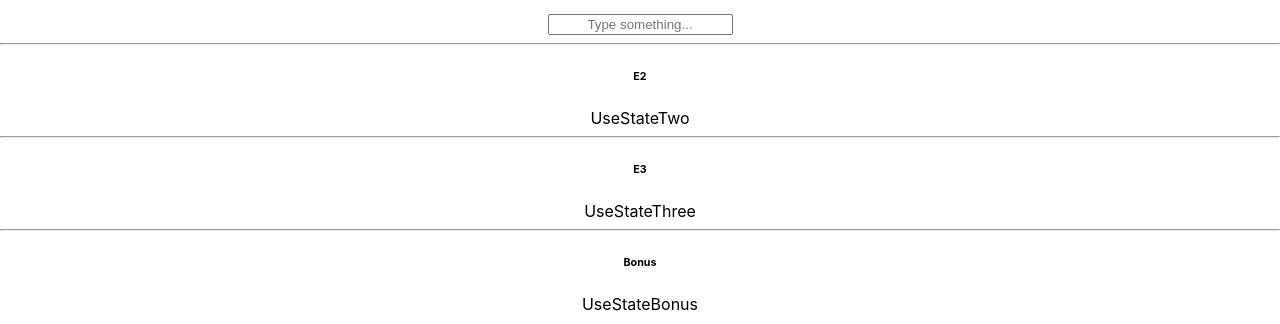
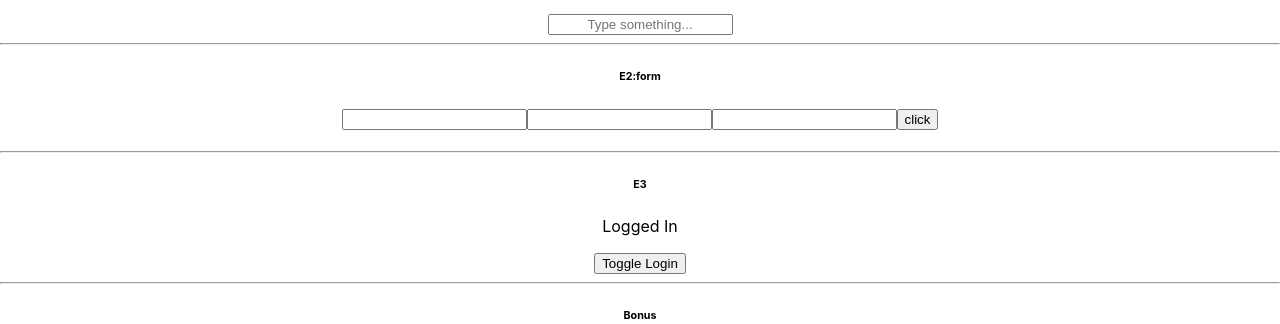
Before and after one commit to MarkGiddings202/React, a React (Create React App) app in the folder practice-app/: page / in a window 1280 px wide. Shown: the part 2358-2682 px from the top of the page. Built offline with nearby package versions, Linux system fonts and the light colour scheme.

Commit message:
useState

```diff
--- a/practice-app/src/App.js
+++ b/practice-app/src/App.js
@@ -18,8 +18,8 @@ import SectionE3 from "./Props-&-Prop-Drilling/e3/SectionE3";
 // useState
 import Counter from "./UseState-Hook/Counter";
 import Textbox from "./UseState-Hook/Textbox";
-import UseStateTwo from "./UseState-Hook/UseStateTwo";
-import UseStateThree from "./UseState-Hook/UseStateThree";
+import Form from "./UseState-Hook/Form";
+import Profile from "./UseState-Hook/ProfileFolder/Profile";
 
 // Bonus
 import UseStateBonus from "./UseState-Hook/UseStateBonus";
@@ -74,11 +74,11 @@ function App() {
       <h6>E1</h6>
       <Textbox/>
       <hr></hr>
-      <h6>E2</h6>
-      <UseStateTwo />
+      <h6>E2:form</h6>
+      <Form/>
       <hr></hr>
       <h6>E3</h6>
-      <UseStateThree />
+      <Profile/>
       <hr></hr>
       <h6>Bonus</h6>
       <UseStateBonus />
--- /dev/null
+++ b/practice-app/src/UseState-Hook/Form.jsx
@@ -0,0 +1,74 @@
+import React, { useState } from "react";
+
+function Form() {
+  let [fName, setFirstName] = useState("");
+  let [lName, setLastName] = useState("");
+  let [email, setEmail] = useState("");
+  let [h1Text , seth1Text] = useState("")
+
+  const handleFname = (e) => {
+    setFirstName(e.target.value);
+  };
+
+  const handleLname = (e) => {
+    setLastName(e.target.value);
+  };
+
+  const handleEmail = (e) => {
+    setEmail(e.target.value);
+  };
+
+
+  const handleSubmit = (e) => {
+    e.preventDefault();
+    console.log(fName);
+    console.log(lName);
+    console.log(email);
+    seth1Text(`First Name: ${fName}  Last Name: ${lName}  Email: ${email}`)
+    // Reset's after each value
+    setFirstName('')
+    setLastName('')
+    setEmail('')
+  };
+
+  return (
+    <>
+      <form onSubmit={handleSubmit}>
+        <input fname="first name" type="text" onInput={handleFname}></input>
+        <input lname="last name" type="text" onInput={handleLname}></input>
+        <input email="email" type="text" onInput={handleEmail}></input>
+        {/* forms have buttons with type submit  */}
+        <button type="submit">click</button>
+      </form>
+      <h1>
+       {h1Text}
+      </h1>
+    </>
+  );
+}
+
+export default Form;
+
+/*
+    1. Create a new Vite React Project
+
+    2. Create a Form.jsx file to create a Form
+       Component that you export within it
+
+    3. Inside Form, create an 3 <input> text fields, one
+       for first name, last name, and email. Create a 'submit'
+       <button> below the inputs. Wrap the inputs and button inside
+       a <form> element. Then, add an <h1> element below the
+       <form> element (empty text to start)
+
+    4. Make it so that when you type in to the 3 <input> elements
+       and then click 'submit', the data for the 3 inputs gets
+       displayed inside the <h1> element as text. You can format
+       this text however you want, but make sure the page does not
+       reload when you click 'submit'
+
+    5. Import the Form component in to main.jsx and replace the
+       <App /> with it and test that it works in the Browser
+
+    BONUS* Can you think of a few ways you could do this?
+*/
--- /dev/null
+++ b/practice-app/src/UseState-Hook/ProfileFolder/Button.jsx
@@ -0,0 +1,19 @@
+import React from "react";
+
+function Button({ setLoginText,loginText }) {
+  const handleClick = () => {
+    if (loginText === "Logged out") {
+      setLoginText("Logged In");
+    } else {
+      setLoginText("Logged out");
+    }
+  };
+
+  return (
+    <>
+      <button onClick={handleClick}>Toggle Login</button>
+    </>
+  );
+}
+
+export default Button;
--- /dev/null
+++ b/practice-app/src/UseState-Hook/ProfileFolder/Profile.jsx
@@ -0,0 +1,16 @@
+import React, { useState } from "react";
+import Button from "./Button";
+
+function Profile() {
+
+  let [loginText, setLoginText] = useState("Logged In");
+
+  return (
+      <>
+      <p>{loginText}</p>
+      <Button setLoginText={setLoginText} loginText={loginText}/>
+      </>
+  )
+}
+
+export default Profile;
--- a/practice-app/src/UseState-Hook/UseStateThree.jsx
+++ /dev/null
@@ -1,9 +0,0 @@
-import React from 'react'
-
-function UseStateThree() {
-  return (
-    <div>UseStateThree</div>
-  )
-}
-
-export default UseStateThree
--- a/practice-app/src/UseState-Hook/UseStateTwo.jsx
+++ /dev/null
@@ -1,9 +0,0 @@
-import React from 'react'
-
-function UseStateTwo() {
-  return (
-    <div>UseStateTwo</div>
-  )
-}
-
-export default UseStateTwo
```
Also changed, not shown: practice-app/src/UseState-Hook/ProfileFolder/README.md (added).
